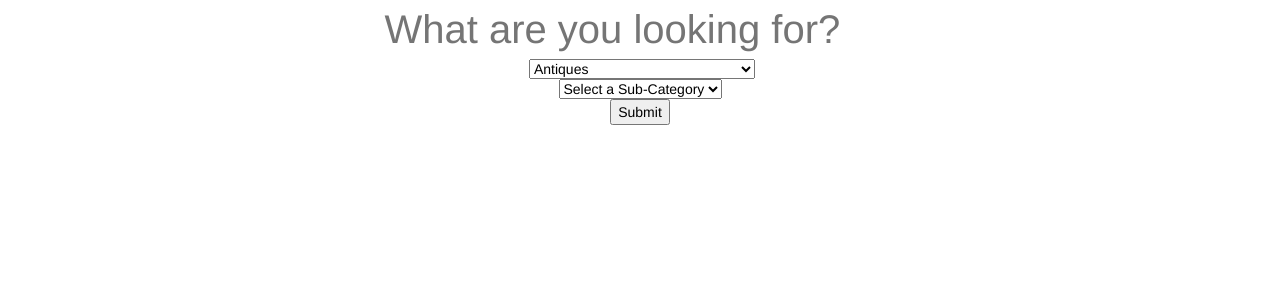
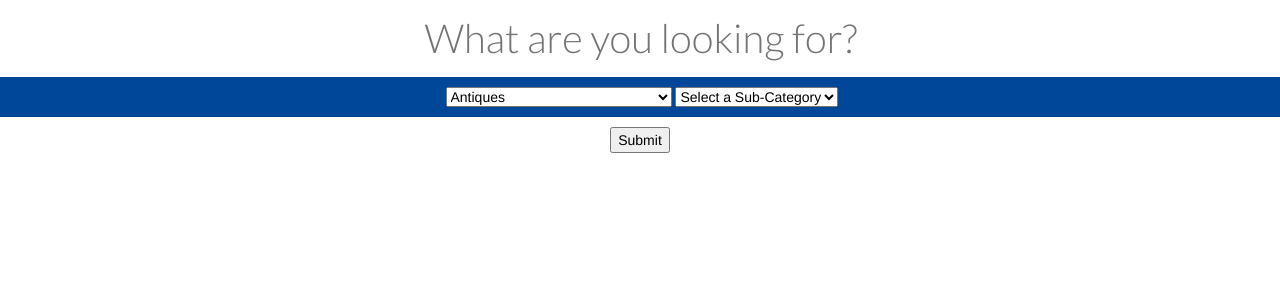
Before and after one commit to craigpalermo/DatPrice, a Django app: page / in a window 1280 px wide. Shown: the top 300 px of the page. Run offline with Django 3.2, Linux system fonts and the light colour scheme.

Commit message:
styled keywords and menu background

```diff
--- a/ebay_history/static/css/main.css
+++ b/ebay_history/static/css/main.css
@@ -14,7 +14,26 @@
 #keywords {
 	outline: 0 !important;
 	border: none;
-	color: black;
+	color: #004699;
 	font-size: 40px;
 	background-color: transparent;
+	font-family: 'Lato', sans-serif;
+	padding-top: 10px;
+	padding-bottom: 10px;
 }
+
+/*#keywords[placeholder]{
+	text-align: center;
+}*/
+
+#categoryMenus {
+	background-color:  #004699;
+	padding-top: 10px;
+	padding-bottom: 10px;
+
+}
+
+#submitButton{
+	padding-top: 10px;
+	padding-bottom: 10px;
+}
--- a/ebay_history/templates/base.html
+++ b/ebay_history/templates/base.html
@@ -5,6 +5,7 @@
 <link rel="stylesheet" href="{% static '/static/css/bootstrap.min.css' %}">
 <link rel="stylesheet" href="{% static '/static/css/bootstrap-theme.min.css' %}">
 <link rel="stylesheet" href="{% static '/static/css/main.css' %}">
+<link href='http://fonts.googleapis.com/css?family=Lato:300' rel='stylesheet' type='text/css'>
 </head>
 
 <body>
--- a/ebay_history/templates/home.html
+++ b/ebay_history/templates/home.html
@@ -11,20 +11,18 @@
                 <input type='text' id='keywords' name='keywords' placeholder='What are you looking for?'>
             </div>
 
-            <div class="row">
+            <div id="categoryMenus" class="row">
                 <label for='categoryId'></label>
                 <select name='categoryId' id='first-choice'>
                     {% include 'category-options.html' %}
                 </select>
-            </div>
 
-            <div class="row">
                 <select id = "second-choice">
                     <option>Select a Sub-Category</option>
                 </select>
             </div>
 
-            <div class="row">
+            <div id="submitButton" class="row">
                 <input type='submit'>
             </div>
         </form>
```
